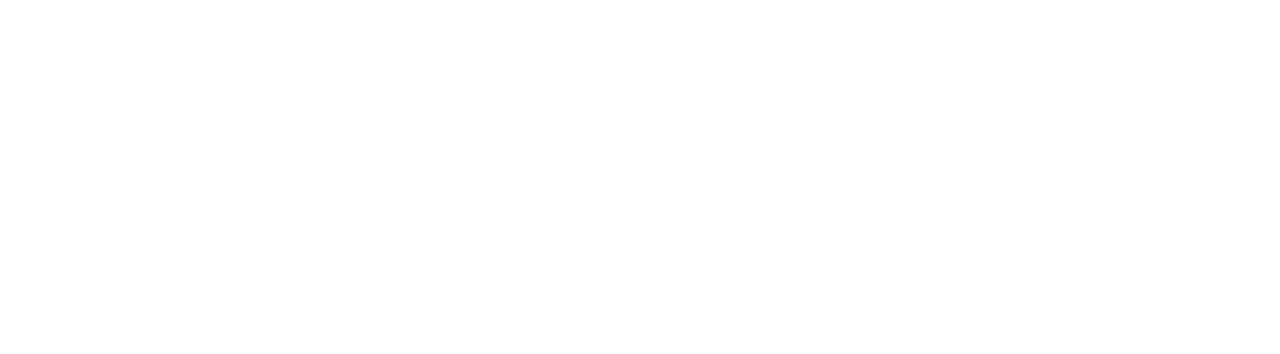
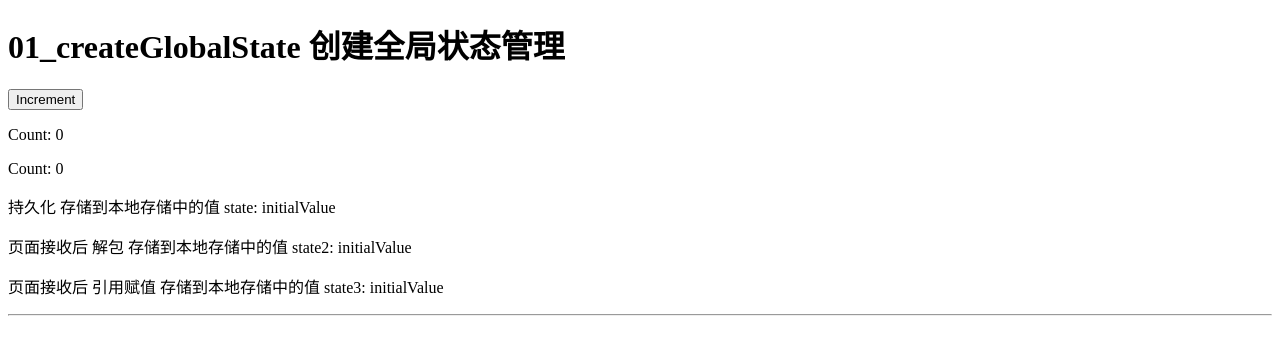
Before and after one commit to propoet/vueuse-demo, a Vue app: page / in a window 1280 px wide. Shown: the top 354 px of the page. Built offline with nearby package versions, Linux system fonts and the light colour scheme.

Commit message:
创建全局状态管理 createGlobalState

```diff
--- a/package.json
+++ b/package.json
@@ -9,6 +9,7 @@
     "preview": "vite preview"
   },
   "dependencies": {
+    "@vueuse/core": "^14.0.0",
     "vue": "^3.5.24"
   },
   "devDependencies": {
--- a/src/App.vue
+++ b/src/App.vue
@@ -1,5 +1,9 @@
-<script setup lang="ts"></script>
+<script setup lang="ts">
+import createGlobalState from "./components/01_createGlobalState/index.vue";
+</script>
 
-<template></template>
+<template>
+  <createGlobalState />
+</template>
 
 <style scoped></style>
--- /dev/null
+++ b/src/components/01_createGlobalState/index.vue
@@ -0,0 +1,32 @@
+<template>
+  <h1>01_createGlobalState 创建全局状态管理</h1>
+  <button @click="increment">Increment</button>
+  <p>Count: {{ count }}</p>
+  <index1 />
+
+  <p>持久化 存储到本地存储中的值 state: {{ state }}</p>
+  <p>页面接收后 解包 存储到本地存储中的值 state2: {{ state2 }}</p>
+  <p>页面接收后 引用赋值 存储到本地存储中的值 state3: {{ state3 }}</p>
+  <hr />
+</template>
+<script setup lang="ts">
+import { ref } from "vue";
+import { useGlobalState, useGlobalStateWithLocalStorage } from "./utils";
+import index1 from "./index1.vue";
+const { count } = useGlobalState();
+const state = useGlobalStateWithLocalStorage();
+// 解包 state.value，得到原始值，然后创建新的 ref
+// state2 和 state 是两个独立的响应式对象
+// 修改 state2，state 不会变化
+const state2 = ref(state.value);
+// state3 和 state 指向同一个 ref 对象
+// 修改任意一个，另一个也会变化
+// 这是引用赋值，不是拷贝
+// 修改 state3，state 也会变化
+const state3 = ref(state);
+const increment = () => {
+  count.value++;
+  state2.value = state2.value + 1;
+  state3.value = state3.value + 2;
+};
+</script>
--- /dev/null
+++ b/src/components/01_createGlobalState/index1.vue
@@ -0,0 +1,11 @@
+<template>
+  <p>Count: {{ count }}</p>
+</template>
+<script setup lang="ts">
+import { watch } from "vue";
+import { useGlobalState } from "./utils";
+const { count } = useGlobalState();
+watch(count, (newVal) => {
+  console.log("count changed", newVal);
+});
+</script>
--- /dev/null
+++ b/src/components/01_createGlobalState/utils.ts
@@ -0,0 +1,11 @@
+import { createGlobalState, useLocalStorage } from "@vueuse/core";
+import { shallowRef } from "vue";
+export const useGlobalState = createGlobalState(() => {
+  const count = shallowRef(0);
+  return {
+    count,
+  };
+});
+export const useGlobalStateWithLocalStorage = createGlobalState(() => {
+  return useLocalStorage("vueuse-local-storage", "initialValue");
+});
```
Also changed, not shown: src/main.ts (+3 -4 lines), 1 other file (tests, documents, lock files or other folders).
